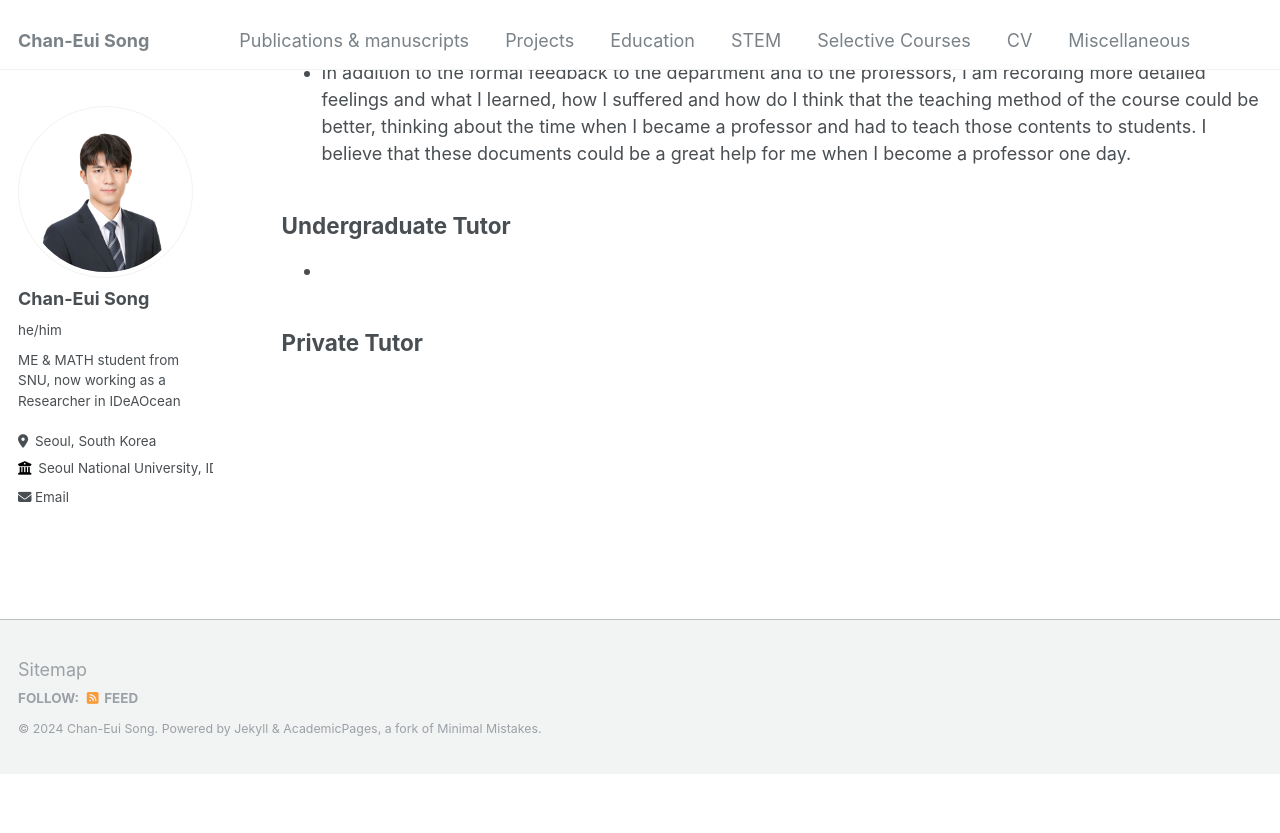
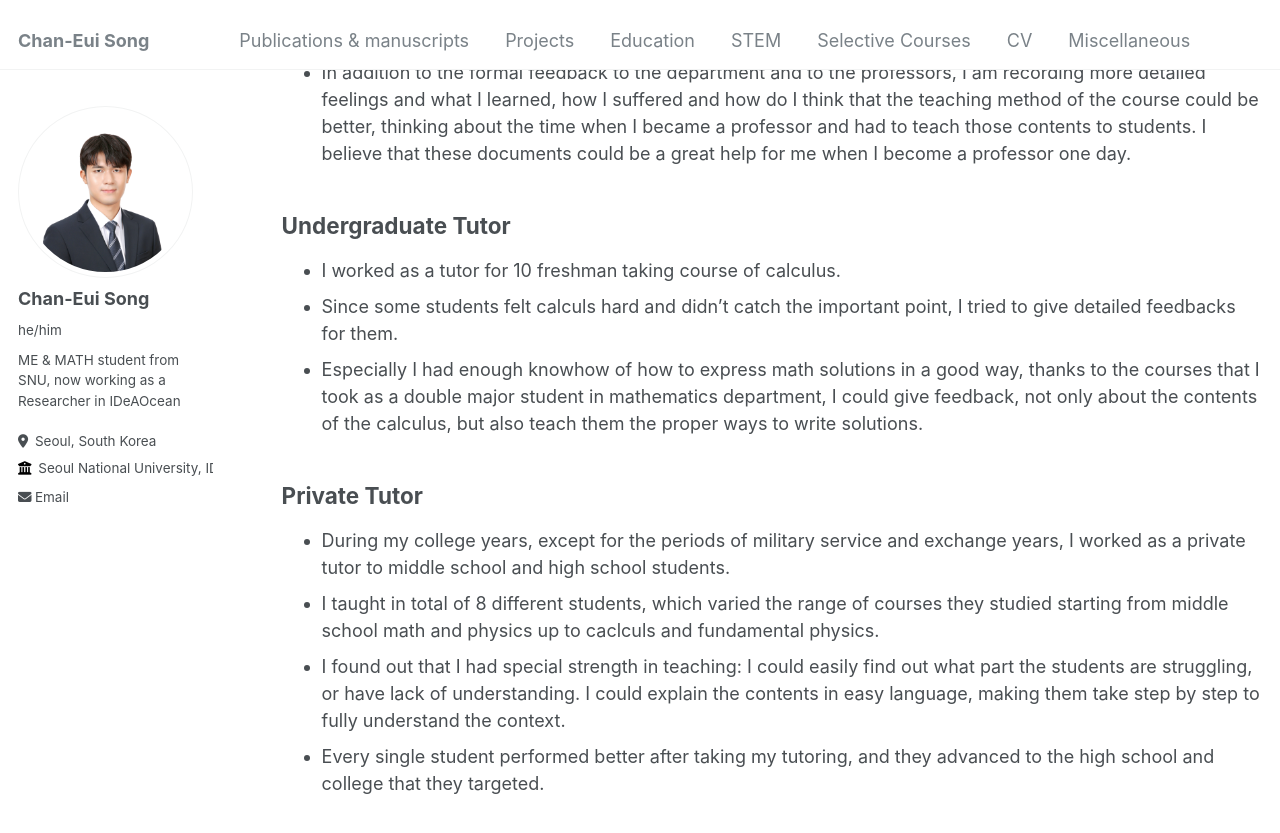
Before and after one commit to cksdml1014/chanisong, a Jekyll site: the page built from _pages/Education.md, in a window 1280 px wide and 900 px high, scrolled down 3243 px. Shown: the top 833 px of the window. Built offline with Jekyll 4.4.1, drawn with Linux system fonts in a browser that asks for light colours; before the commit the page ends 4018 px from its top, so only the background shows below that.

Commit message:
Update Education.md

```diff
--- a/_pages/Education.md
+++ b/_pages/Education.md
@@ -58,6 +58,13 @@ These are some of the events that influenced me a lot to grow ability as a educa
 
 ## Undergraduate Tutor
 
--
+- I worked as a tutor for 10 freshman taking course of calculus.
+- Since some students felt calculs hard and didn't catch the important point, I tried to give detailed feedbacks for them.
+- Especially I had enough knowhow of how to express math solutions in a good way, thanks to the courses that I took as a double major student in mathematics department, I could give feedback, not only about the contents of the calculus, but also teach them the proper ways to write solutions.
 
 ## Private Tutor
+
+- During my college years, except for the periods of military service and exchange years, I worked as a private tutor to middle school and high school students.
+- I taught in total of 8 different students, which varied the range of courses they studied starting from middle school math and physics up to caclculs and fundamental physics.
+- I found out that I had special strength in teaching: I could easily find out what part the students are struggling, or have lack of understanding. I could explain the contents in easy language, making them take step by step to fully understand the context.
+- Every single student performed better after taking my tutoring, and they advanced to the high school and college that they targeted.
```
